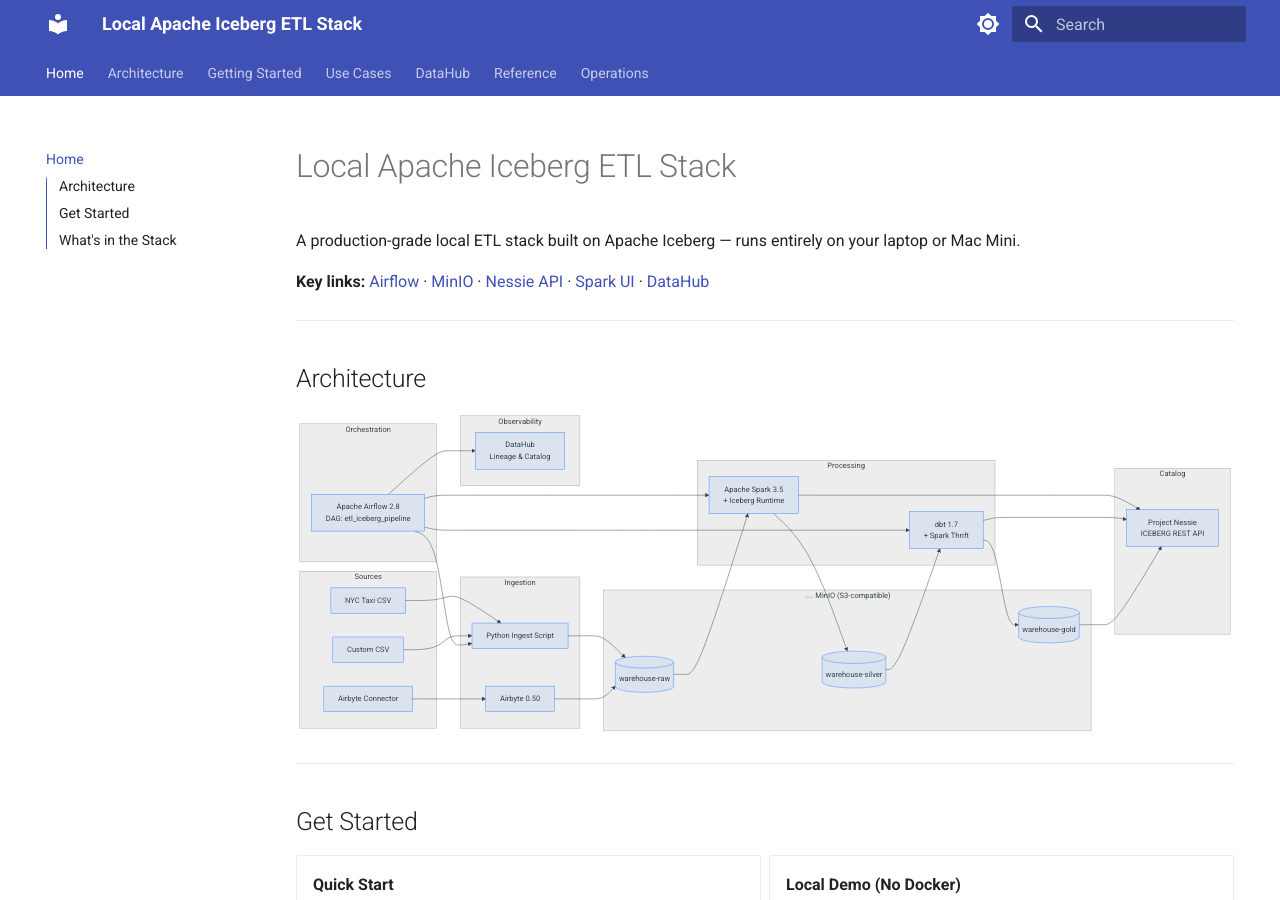
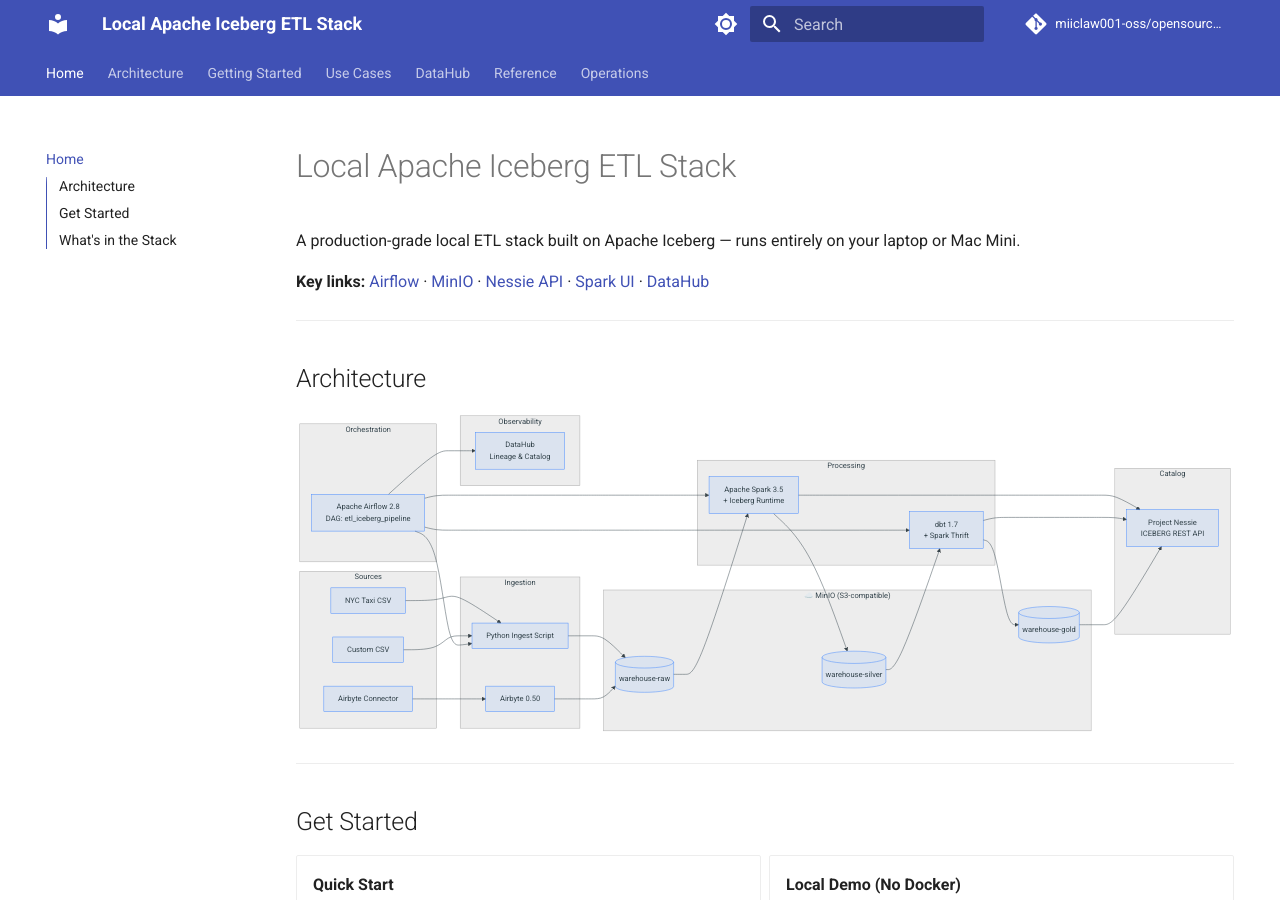
Before and after one commit to miiclaw001-oss/opensource_etl_stack, an MkDocs documentation site: the page built from docs/index.md, in a window 1280 px wide and 900 px high. Built offline with MkDocs 1.6.1 and Material for MkDocs 9.7.7, drawn with Linux system fonts in a browser that asks for light colours; comment, search, counter and statistics services are not loaded.

Commit message:
ci: add MkDocs GitHub Pages workflow + enable Pages
- .github/workflows/docs.yml: build + deploy on push to main (docs/** / mkdocs.yml)
- mkdocs.yml: site_url, repo_url, edit_uri, git-revision-date plugin
- Repo set to public, GitHub Pages enabled (Actions source)
- Docs URL: https://miiclaw001-oss.github.io/opensource_etl_stack/

```diff
--- a/mkdocs.yml
+++ b/mkdocs.yml
@@ -1,6 +1,10 @@
 site_name: Local Apache Iceberg ETL Stack
 site_description: Production-grade local ETL stack with Apache Iceberg, Spark, Airflow, Meltano, dbt, and Apache Polaris
 site_author: ETL Stack
+site_url: https://miiclaw001-oss.github.io/opensource_etl_stack/
+repo_url: https://github.com/miiclaw001-oss/opensource_etl_stack
+repo_name: miiclaw001-oss/opensource_etl_stack
+edit_uri: edit/main/docs/
 docs_dir: docs
 theme:
   name: material
@@ -27,6 +31,9 @@
 plugins:
   - search
   - mermaid2
+  - git-revision-date-localized:
+      enable_creation_date: true
+      type: timeago
 markdown_extensions:
   - pymdownx.highlight:
       anchor_linenums: true
```
Also changed, not shown: 1 other file.
